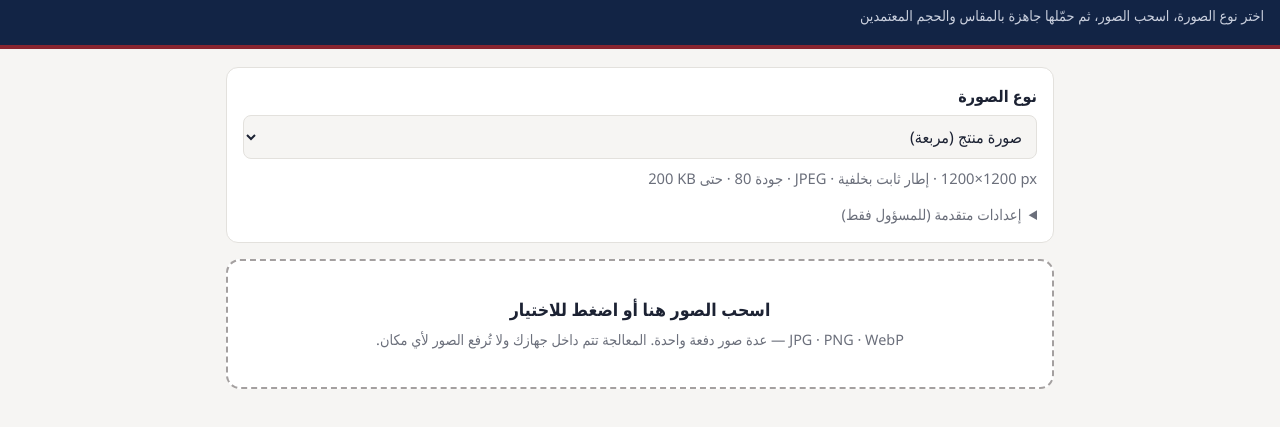
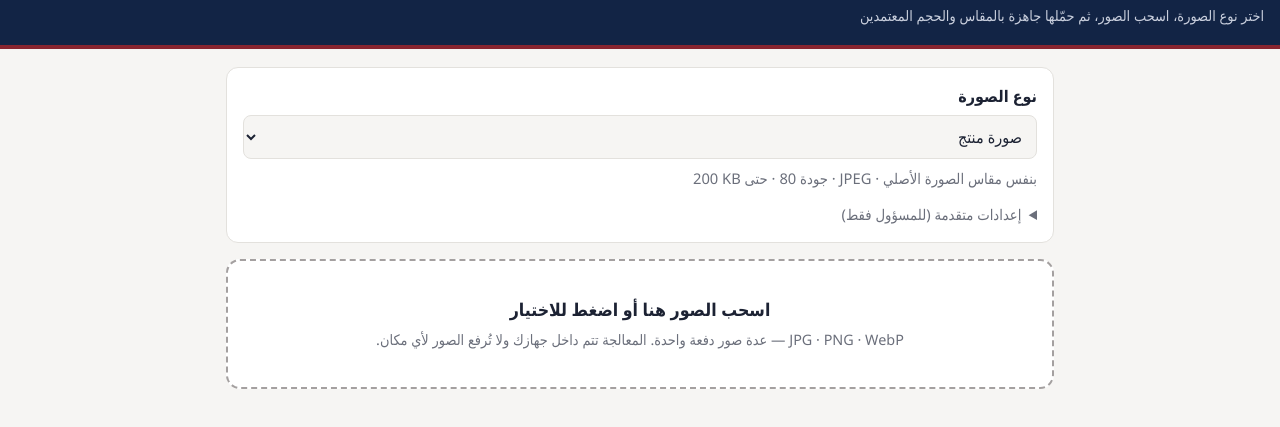
Before and after one commit to konjewelry-source/kon-image-tool, a plain HTML site: page index.html in a window 1280 px wide. Shown: the part 51-478 px from the top of the page. Drawn offline with Linux system fonts and the light colour scheme.

Commit message:
Keep each image's own dimensions; compress only

```diff
--- a/index.html
+++ b/index.html
@@ -142,6 +142,7 @@ button:disabled { opacity: .5; cursor: default; }
         <div><label for="o-height">الارتفاع (px)</label><input id="o-height" type="number" min="16" max="8000"></div>
         <div><label for="o-mode">طريقة الملاءمة</label>
           <select id="o-mode">
+            <option value="keep">بدون تغيير المقاس (ضغط فقط)</option>
             <option value="fit">احتواء دون قص (الأطول يطابق الحد)</option>
             <option value="pad">مربع/مستطيل ثابت بخلفية</option>
             <option value="cover">ملء الإطار بقص الزائد</option>
@@ -183,7 +184,8 @@ button:disabled { opacity: .5; cursor: default; }
    كل نوع يظهر في القائمة المنسدلة للموظف.
 
    width / height : المقاس بالبكسل
-   mode  : fit   = احتواء دون قص (الأطول يطابق الحد، ولا تُكبَّر الصور الصغيرة)
+   mode  : keep  = نفس مقاس الصورة الأصلي تمامًا (ضغط فقط؛ width وheight تُتجاهل)
+           fit   = احتواء دون قص (الأطول يطابق الحد، ولا تُكبَّر الصور الصغيرة)
            pad   = إطار ثابت بالمقاس، والصورة في الوسط على لون الخلفية
            cover = ملء الإطار كاملًا مع قص الزائد
    format: image/webp | image/jpeg | image/png
@@ -194,13 +196,9 @@ button:disabled { opacity: .5; cursor: default; }
    suffix: لاحقة تُضاف لاسم الملف (اختياري)
    ============================================================ */
 const PRESETS = [
-  // المعتمد لصور المنتجات: 1200×1200 مربعة، JPG جودة 75–80، أقل من 200KB (المثالي 100–150KB)
-  { id: 'product', name: 'صورة منتج (مربعة)', width: 1200, height: 1200, mode: 'pad',
+  // المعتمد لصور المنتجات: نفس مقاس الصورة الأصلي دون أي تغيير، JPG جودة 75–80، أقل من 200KB
+  { id: 'product', name: 'صورة منتج', width: 1200, height: 1200, mode: 'keep',
     format: 'image/jpeg', quality: 80, maxKB: 200, minQuality: 70, background: '#ffffff', suffix: '' },
-  { id: 'gallery', name: 'صورة معرض / تفاصيل', width: 1600, height: 1600, mode: 'fit',
-    format: 'image/webp', quality: 82, maxKB: 300, minQuality: 60, background: '#ffffff', suffix: '' },
-  { id: 'banner', name: 'بنر رئيسي', width: 1920, height: 700, mode: 'cover',
-    format: 'image/webp', quality: 80, maxKB: 250, minQuality: 55, background: '#ffffff', suffix: '' },
 ];
 
 /* ---------- الحالة ---------- */
@@ -210,7 +208,7 @@ let current = null; // نسخة قابلة للتعديل من النوع الم
 
 const EXT = { 'image/webp': 'webp', 'image/jpeg': 'jpg', 'image/png': 'png' };
 const FMT_LABEL = { 'image/webp': 'WebP', 'image/jpeg': 'JPEG', 'image/png': 'PNG' };
-const MODE_LABEL = { fit: 'احتواء دون قص', pad: 'إطار ثابت بخلفية', cover: 'ملء الإطار بقص' };
+const MODE_LABEL = { keep: 'بنفس مقاس الصورة الأصلي', fit: 'احتواء دون قص', pad: 'إطار ثابت بخلفية', cover: 'ملء الإطار بقص' };
 
 /* ---------- واجهة الإعدادات ---------- */
 function initPresets() {
@@ -253,10 +251,11 @@ function readOverrides() {
 
 function renderSpec() {
   const p = current;
-  const size = p.mode === 'fit' ? `حتى ${p.width}×${p.height}` : `${p.width}×${p.height}`;
+  $('o-width').disabled = $('o-height').disabled = p.mode === 'keep'; // المقاس لا يُستخدم مع «بدون تغيير»
+  const size = p.mode === 'keep' ? '' : p.mode === 'fit' ? `حتى ${p.width}×${p.height}` : `${p.width}×${p.height}`;
   const lim = p.maxKB ? ` · حتى ${p.maxKB}KB` : '';
   const q = p.format === 'image/png' ? '' : ` · جودة ${p.quality}`;
-  $('spec').innerHTML = `${ltr(size + ' px')} · ${MODE_LABEL[p.mode]} · ${FMT_LABEL[p.format]}${q ? ' · جودة ' + ltr(p.quality) : ''}${p.maxKB ? ' · حتى ' + ltr(p.maxKB + ' KB') : ''}`;
+  $('spec').innerHTML = `${size ? ltr(size + ' px') + ' · ' : ''}${MODE_LABEL[p.mode]} · ${FMT_LABEL[p.format]}${q ? ' · جودة ' + ltr(p.quality) : ''}${p.maxKB ? ' · حتى ' + ltr(p.maxKB + ' KB') : ''}`;
 }
 
 /* ---------- معالجة الصورة ---------- */
@@ -294,7 +293,7 @@ function layout(sw, sh, p) {
     return { W: p.width, H: p.height, dx: 0, dy: 0, dw: p.width, dh: p.height,
              sx: (sw - cw) / 2, sy: (sh - ch) / 2, sw: cw, sh: ch };
   }
-  const s = Math.min(p.width / sw, p.height / sh, 1); // لا نكبّر الصور الصغيرة
+  const s = p.mode === 'keep' ? 1 : Math.min(p.width / sw, p.height / sh, 1); // لا نكبّر الصور الصغيرة
   const dw = Math.max(1, Math.round(sw * s)), dh = Math.max(1, Math.round(sh * s));
   if (p.mode === 'pad') {
     return { W: p.width, H: p.height, dx: Math.round((p.width - dw) / 2), dy: Math.round((p.height - dh) / 2),
@@ -346,7 +345,7 @@ async function processFile(file, p) {
   let blob = enc.blob, mime = enc.blob.type || p.format, kept = false;
 
   // الأصلية أصغر ومقاسها داخل الحد؟ نبقيها كما هي بدل ما نكبّرها.
-  const untouchedGeometry = p.mode === 'fit' && L.dw === srcW && L.dh === srcH;
+  const untouchedGeometry = (p.mode === 'fit' || p.mode === 'keep') && L.dw === srcW && L.dh === srcH;
   if (untouchedGeometry && file.size <= blob.size) { blob = file; mime = file.type || mime; kept = true; }
 
   const base = file.name.replace(/\.[^.]+$/, '').replace(/[\\/:*?"<>|]+/g, '-') + (p.suffix || '');
```
